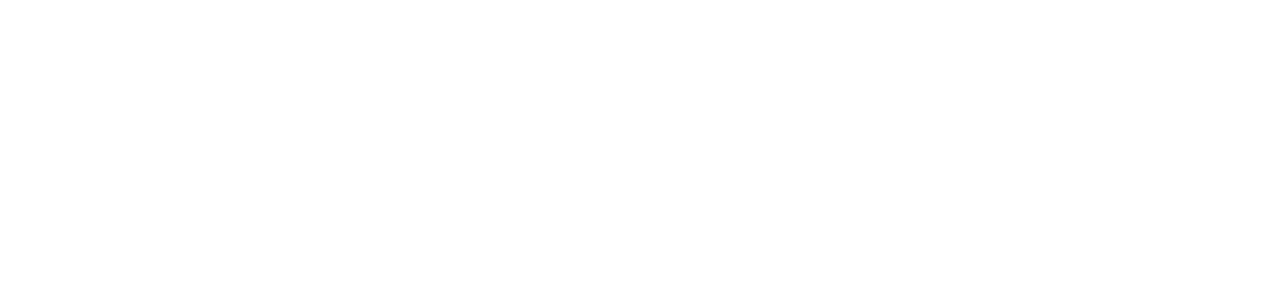
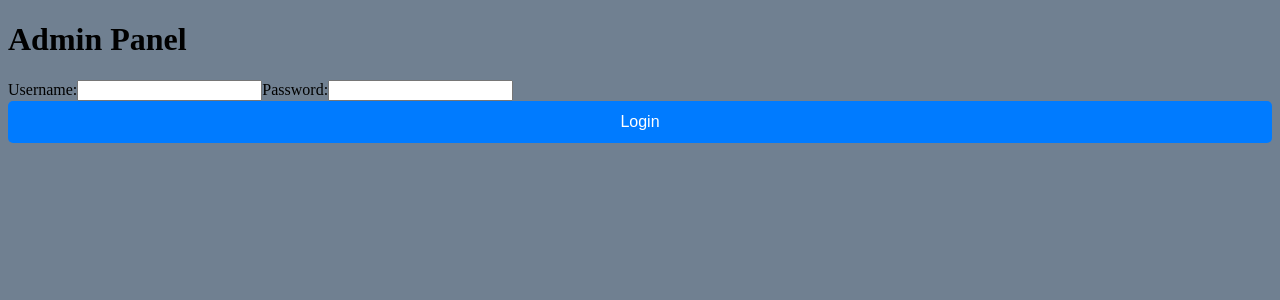
Before and after one commit to MfidiV/Admin-portal, a React (Vite) app in the folder admin-portal/: page / in a window 1280 px wide. Shown: the top 300 px of the page. Built offline with nearby package versions, Linux system fonts and the light colour scheme.

Commit message:
Creating the login for admin

```diff
--- a/admin-portal/src/App.css
+++ b/admin-portal/src/App.css
@@ -0,0 +1,61 @@
+body{
+  background-color: #708091;
+}
+
+.login-container {
+  display: flex;
+  justify-content: center;
+  align-items: center;
+  height: 100vh;
+}
+
+.login-form {
+  width: 320px;
+  padding: 40px;
+  border-radius: 10px;
+  background-color: #f8f9fa;
+  box-shadow: 0 10px 20px rgba(0, 0, 0, 0.1);
+}
+
+.login-form h1 {
+  text-align: center;
+  margin-bottom: 30px;
+  color: #333;
+}
+
+.input-container {
+  position: relative;
+  margin-bottom: 20px;
+}
+
+.icon {
+  position: absolute;
+  left: 10px;
+  top: 50%;
+  transform: translateY(-50%);
+  color: #999;
+}
+
+.input-container input[type="text"],
+.input-container input[type="password"] {
+  width: calc(100% - 30px);
+  padding: 10px 10px 10px 30px;
+  border: 1px solid #ccc;
+  border-radius: 5px;
+  font-size: 16px;
+}
+
+button[type="submit"] {
+  width: 100%;
+  padding: 12px;
+  background-color: #007bff;
+  color: #fff;
+  border: none;
+  border-radius: 5px;
+  cursor: pointer;
+  font-size: 16px;
+}
+
+button[type="submit"]:hover {
+  background-color: #0056b3;
+}
--- a/admin-portal/src/App.jsx
+++ b/admin-portal/src/App.jsx
@@ -1,10 +1,10 @@
 import { useState } from 'react'
 import './App.css'
+import Login from './Components/Login'
 
 function App() {
   return (
-    <>
-    </>
+   <Login/>
   )
 }
 
--- /dev/null
+++ b/admin-portal/src/Components/Login.jsx
@@ -0,0 +1,21 @@
+import React, { useState } from 'react';
+
+function Login() {
+  const [username, setUsername] = useState('');
+  const [password, setPassword] = useState('');
+
+  return (
+    <div className="Login">
+      <h1>Admin Panel</h1>
+      <form>
+        <label>Username:</label>
+        <input type="text" value={username} onChange={(e) => setUsername(e.target.value)} required />
+        <label>Password:</label>
+        <input type="password" value={password} onChange={(e) => setPassword(e.target.value)} required />
+        <button type="submit">Login</button>
+      </form>
+    </div>
+  );
+}
+
+export default Login;
```
